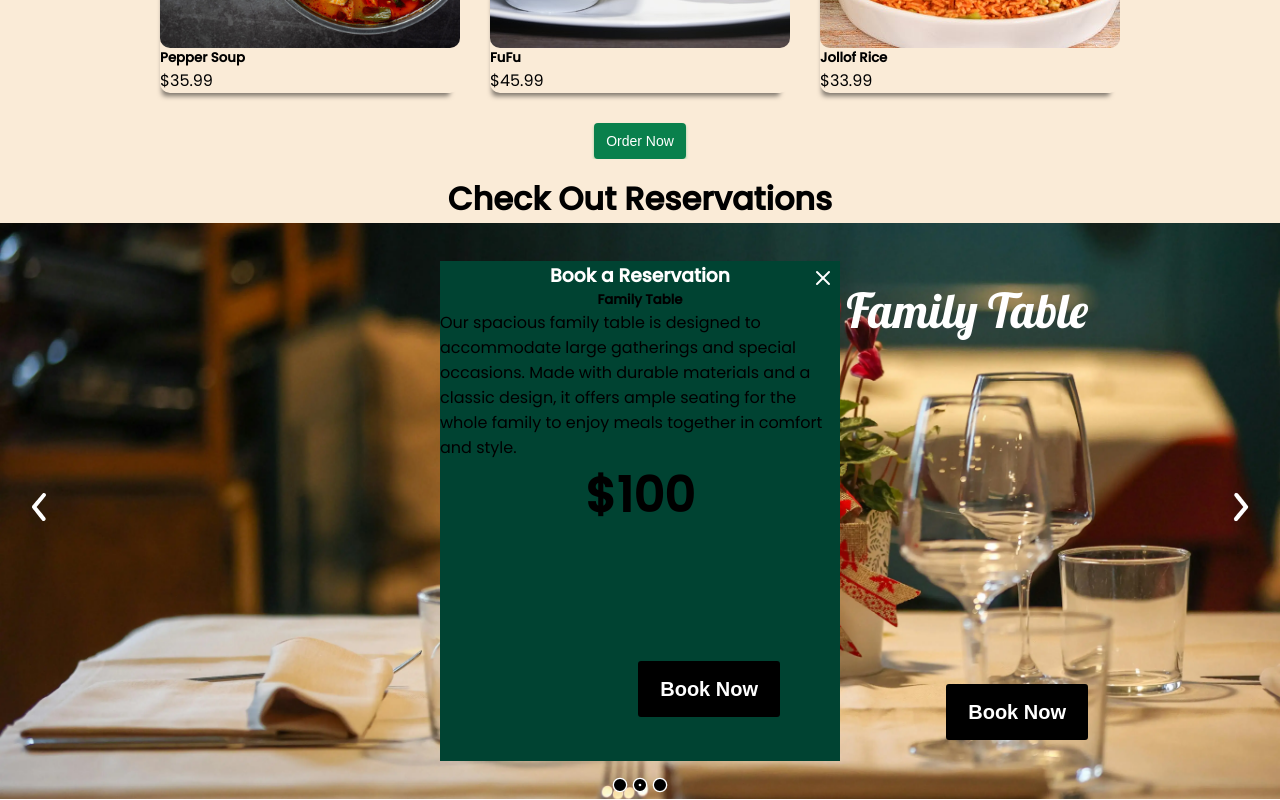
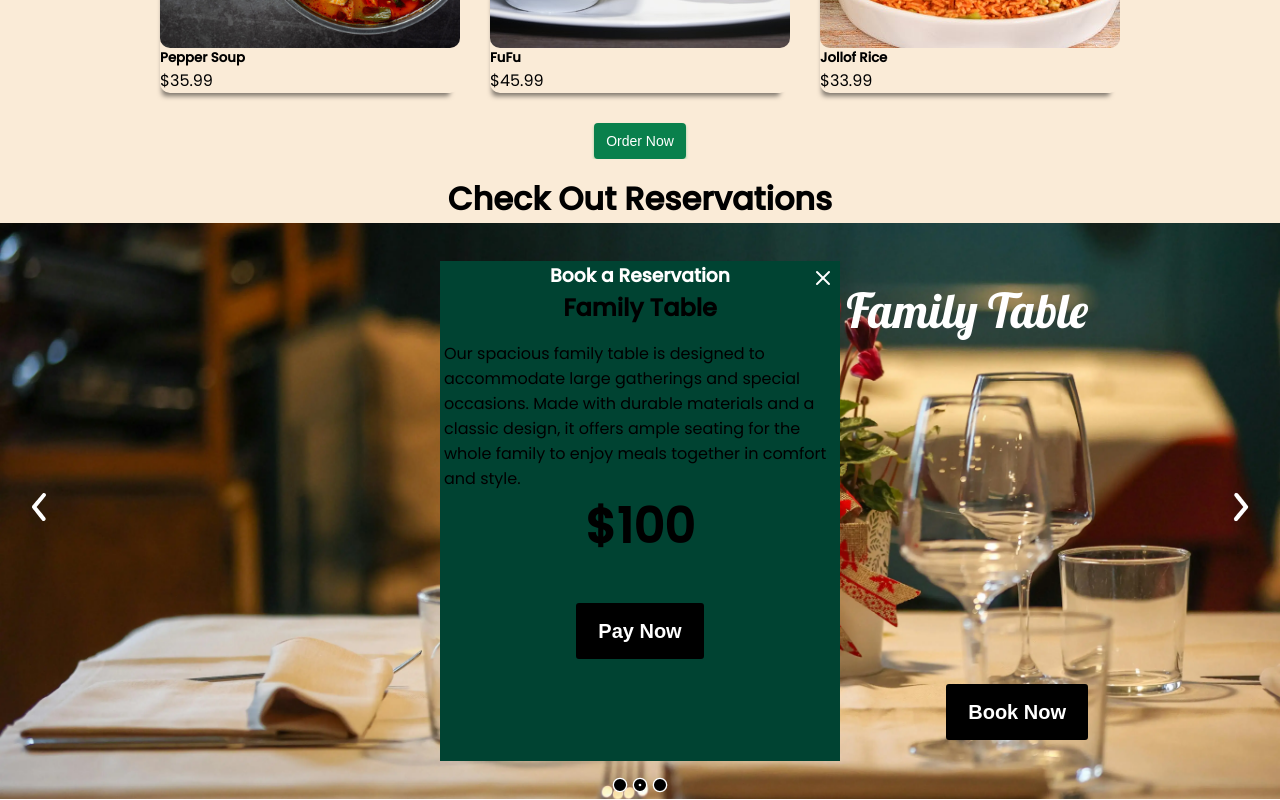
Before and after one commit to femiopebiyi/restaurant-site, a React (Vite) app: page / in a window 1280 px wide. Both pictures are taken after a click on the button "Book Now". Shown: the part 1445-2245 px from the top of the page. Built offline with nearby package versions, Linux system fonts and the light colour scheme; a web font is replaced by a local one.

Commit message:
adding styling to the book page

```diff
--- a/src/App.css
+++ b/src/App.css
@@ -599,6 +599,44 @@ header{
     justify-content: center;
     align-items: center;
 }
+#single-reserve{
+    height: 500px;
+    width: 400px;
+}
+
+#single-reserve h5{
+    font-size: 1.5rem;
+}
+#single-reserve button {
+    display: block;
+    margin: 2em auto 0 auto;
+    /* Added semicolon and comma */
+    outline: 0;
+    cursor: pointer;
+    border: 2px solid #000;
+    border-radius: 3px;
+    color: #fff;
+    background: #000;
+    font-size: 20px;
+    font-weight: 600;
+    line-height: 28px;
+    padding: 12px 20px;
+    text-align: center;
+    transition: all .15s cubic-bezier(.4, 0, .2, 1);
+    /* Combined transition properties */
+}
+
+#single-reserve button:hover {
+    color: #000;
+    background: rgb(255, 218, 87);
+}
+
+#single-reserve p{
+    width: 98%;
+    margin:  1em auto 0 auto;
+    display: flex;
+        align-items: center;
+}
 
 @media only screen and (min-width: 800px) and (max-width: 1800px) {
     .menu {
--- a/src/components/Reservation.tsx
+++ b/src/components/Reservation.tsx
@@ -2,7 +2,7 @@ import { Circle, CircleDot, XIcon } from "lucide-react";
  import previous from "../assets/images/trace.svg"
  import next from "../assets/images/trace (1).svg"
 
-import { useContext, useState } from "react"
+import { useContext, useRef, useState } from "react"
 import { slideImages } from "../reservation-img"
 import { UIContext } from "../context/UI-context";
 
@@ -29,6 +29,11 @@ setImageIndex((index)=> {
   const [showReserve, setShowReserve] = useState(false)
   const {clickedReserve, showReservation} = useContext(UIContext)
 
+const singleReserveRef = useRef<HTMLDivElement>(null);
+
+
+
+
   return (
     <div className="reservation" style={{width: '100%', height: "100%", position: "relative"}} id="reservation">
       <div style={{width: '100%', height: '100%', display: "flex",overflow: "hidden"}}>
@@ -37,7 +42,7 @@ setImageIndex((index)=> {
           <h4 style={{position: "absolute", top:"10%", right: "15%", fontFamily: "Lobster", fontWeight: 400, color:  'white'}}>{img.caption}</h4>
           <button className="book" onClick={()=>{
             showReservation(img.id)
-            setShowReserve(!showReserve)
+            setShowReserve(prev => !prev)
           }}>Book Now</button>
           </div>
         })}
@@ -56,33 +61,31 @@ setImageIndex((index)=> {
         })}
       </div>
 
-      <div className="single-reserve" style={{
+      <div id="single-reserve" style={{
                     position: "absolute",
                     top: "50%",
                     left: "50%",
                     transform: "translate(-50%, -50%)",
                     backgroundColor: "#004332",
-                    height: "500px",
                     display: "flex",
                     flexDirection: "column",
                     alignItems: "center",
                     justifyContent: "flex-start",
                     maxWidth: "500px",
-                    width: "400px",
                     opacity: showReserve ? 1:0,
                     zIndex: showReserve ? 1: -1
 
-                }}>
+                }} ref={singleReserveRef}>
                     <h3 style={{textAlign: "center", color: "white"}}>Book a Reservation</h3>
                     <h5>{clickedReserve?.name}</h5>
                     <p>{clickedReserve?.description}</p>
                     <h4>${clickedReserve?.price}</h4>
-                    <button className="book">Book Now</button>
+                    <button className="book-reserve">Pay Now</button>
                     <XIcon className="cancelmessage" style={{
                         position: "absolute",
                         top: "5px",
                         right: "5px"
-                    }}  color="white" onClick={()=>{setShowReserve(!showReserve)}}/>
+                    }}  color="white" onClick={()=>{setShowReserve(!showReserve)}} id="cancelIcon"/>
                 </div>
     </div>
   )
```
